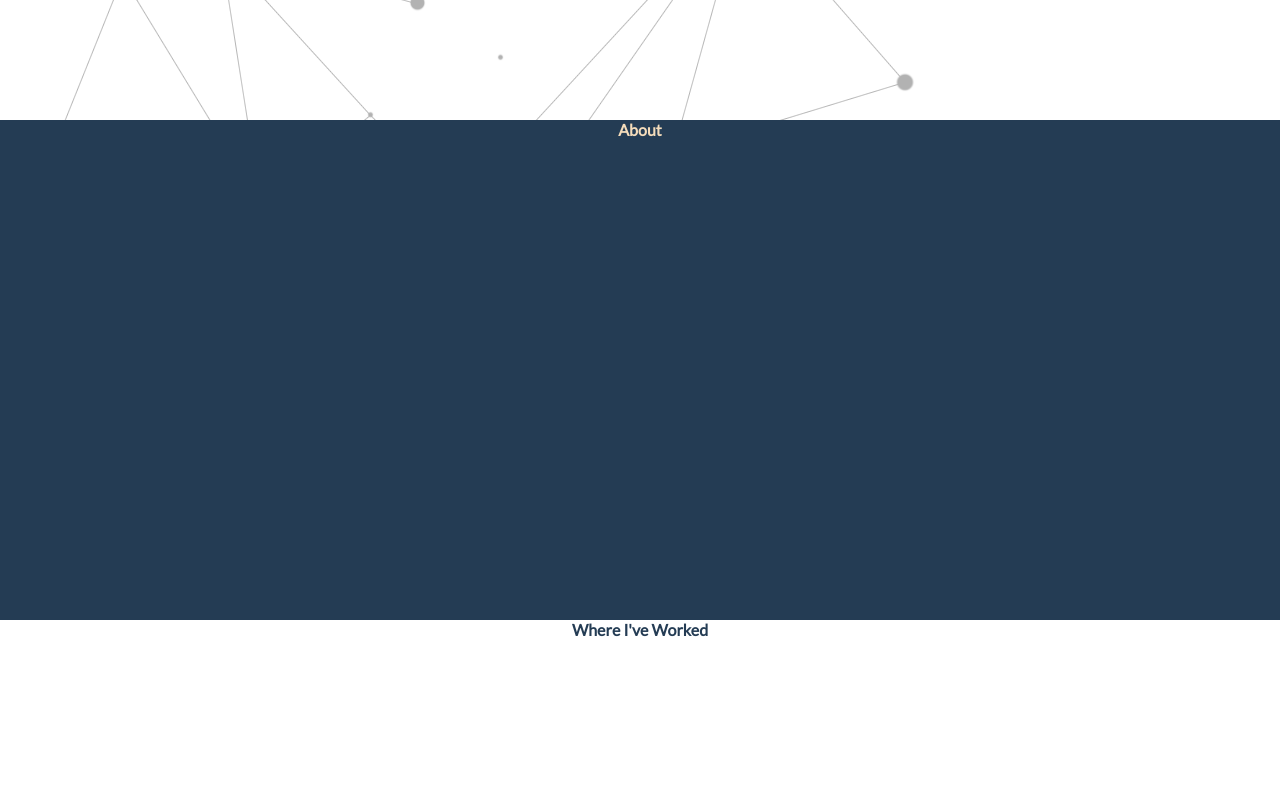
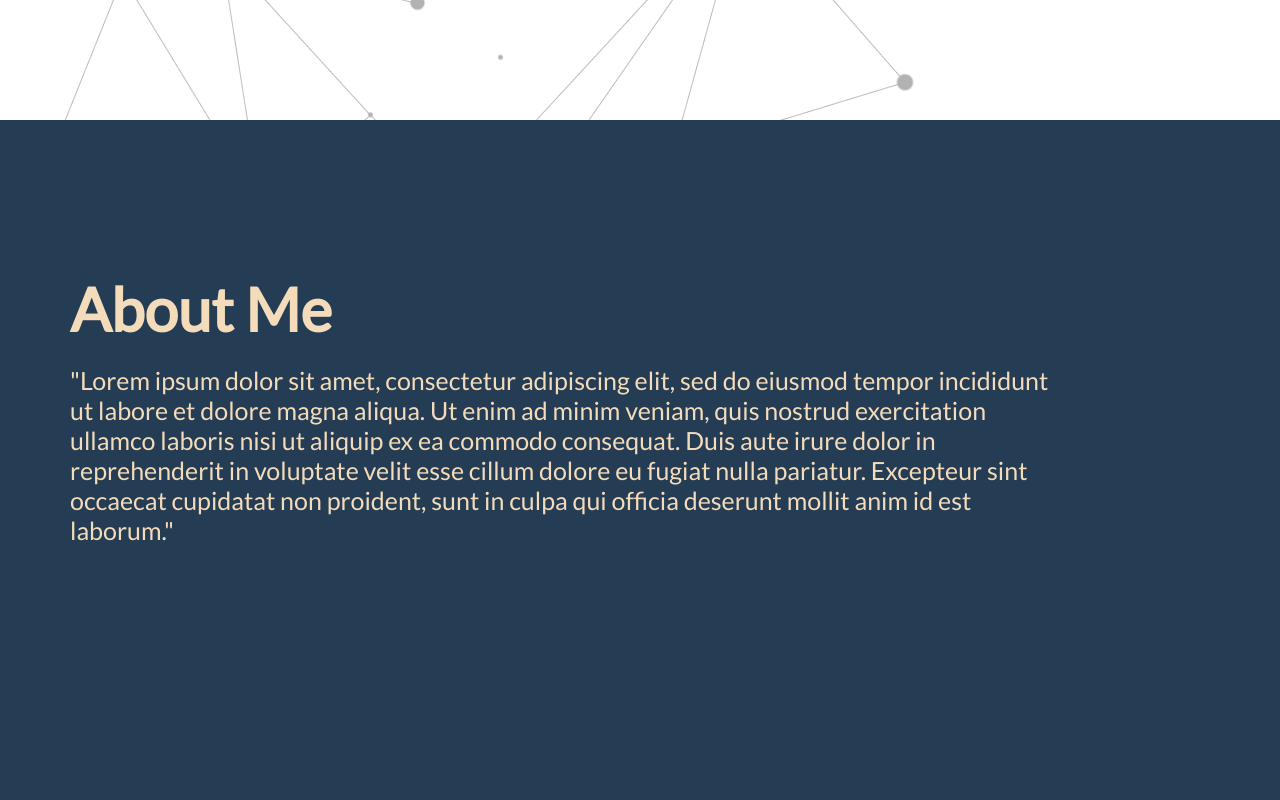
Before and after one commit to YangXu-0/personal-website, a React (Create React App) app: page / in a window 1280 px wide. Shown: the part 680-1480 px from the top of the page. Built offline with nearby package versions, Linux system fonts and the light colour scheme.

Commit message:
formatted the about section, still needs the text and the photo

```diff
--- a/src/App.css
+++ b/src/App.css
@@ -29,7 +29,7 @@
 main {
   display: grid;
   grid-template-columns: 100%;
-  grid-template-rows: 100vh 500px 400px 500px 30px;
+  grid-template-rows: 100vh 800px 400px 500px 30px;
   grid-template-areas:
   "top1"
   "about"
--- a/src/App.js
+++ b/src/App.js
@@ -1,5 +1,6 @@
 import './App.css';
-import Top from './Components/top.js'
+import Top from './Components/top.js';
+import About from './Components/about.js';
 
 function App() {
   return (
@@ -20,7 +21,7 @@ function App() {
           </section>
 
           <section id="About">
-            <h3>About</h3>
+            <About />
           </section>
 
           <section id="Experience">
@@ -43,3 +44,10 @@ function App() {
 }
 
 export default App;
+
+/* TODO:
+    - finish all sections
+    - header
+    - media query
+    - fade in or smth
+*/
--- /dev/null
+++ b/src/Components/about.css
@@ -0,0 +1,34 @@
+#about-container {
+    font-family: 'Lato', 'sans-serif';
+
+    display: grid;
+    grid-template-columns: 1fr 1000px 3fr;
+    grid-template-rows: 1fr 90px 400px 1fr;
+    grid-template-areas:
+    " . . ."
+    ". title picture"
+    ". text picture"
+    ". . .";
+
+    height: 100%;
+    width: 100vw;
+    text-align: left;
+}
+
+#about-heading {
+    grid-area: title;
+    display: flex;
+
+    align-items: flex-end;
+    font-size: 60px;
+    font-weight: bold;
+    padding-bottom: 20px;
+}
+
+#about-body {
+    grid-area: text;
+    display: flex-end;
+
+    align-items: flex-start;
+    font-size: 25px;
+}
--- /dev/null
+++ b/src/Components/about.js
@@ -0,0 +1,17 @@
+import "./about.css";
+
+function About(props) {
+    return (
+        <div id="about-container">
+            <h2 id="about-heading">About Me</h2>
+            <p id="about-body">
+            "Lorem ipsum dolor sit amet, consectetur adipiscing elit, sed do eiusmod tempor incididunt ut labore et dolore magna aliqua.
+            Ut enim ad minim veniam, quis nostrud exercitation ullamco laboris nisi ut aliquip ex ea commodo consequat. Duis aute irure
+            dolor in reprehenderit in voluptate velit esse cillum dolore eu fugiat nulla pariatur. Excepteur sint occaecat cupidatat non
+            proident, sunt in culpa qui officia deserunt mollit anim id est laborum."
+            </p>
+        </div>
+    );
+}
+
+export default About;
```
